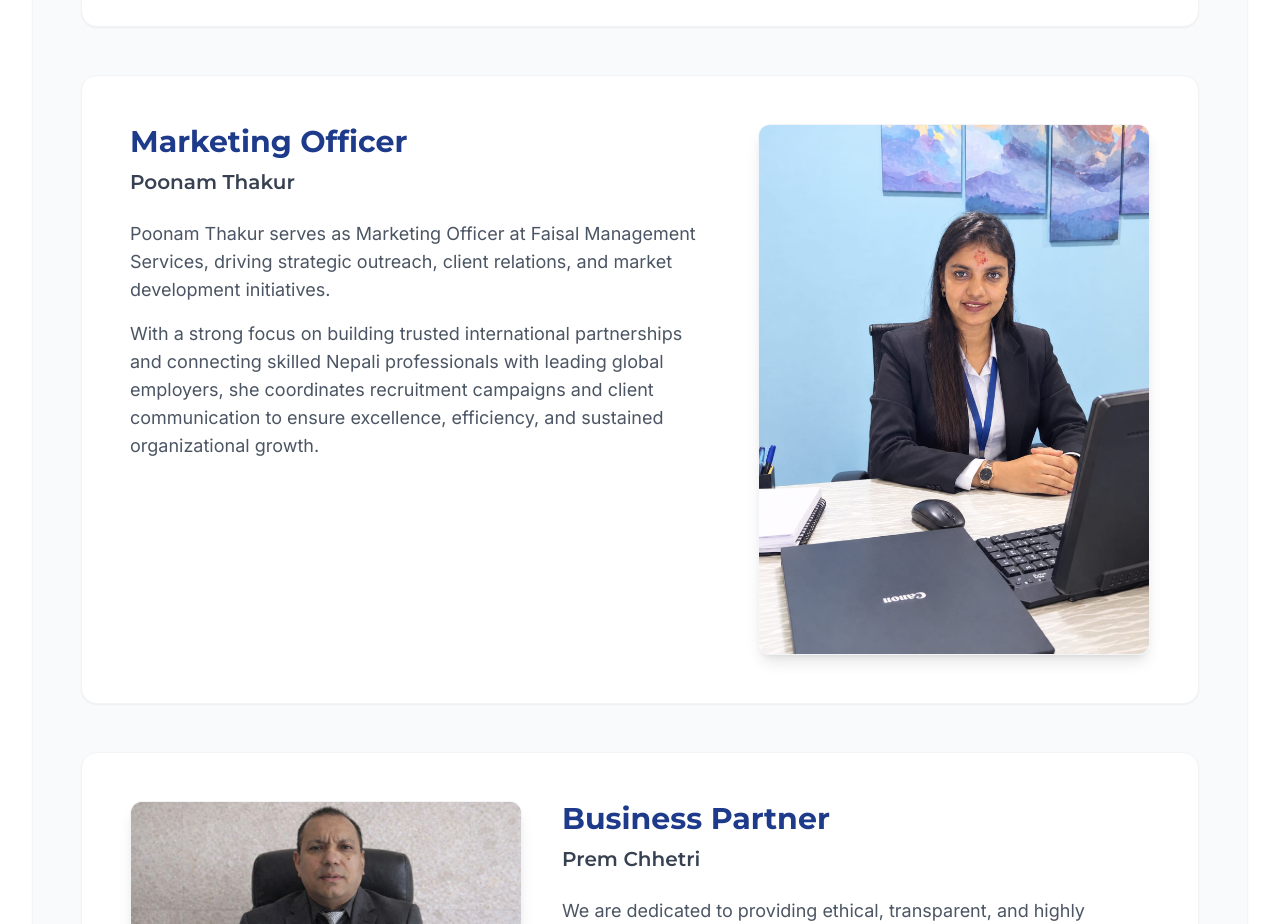
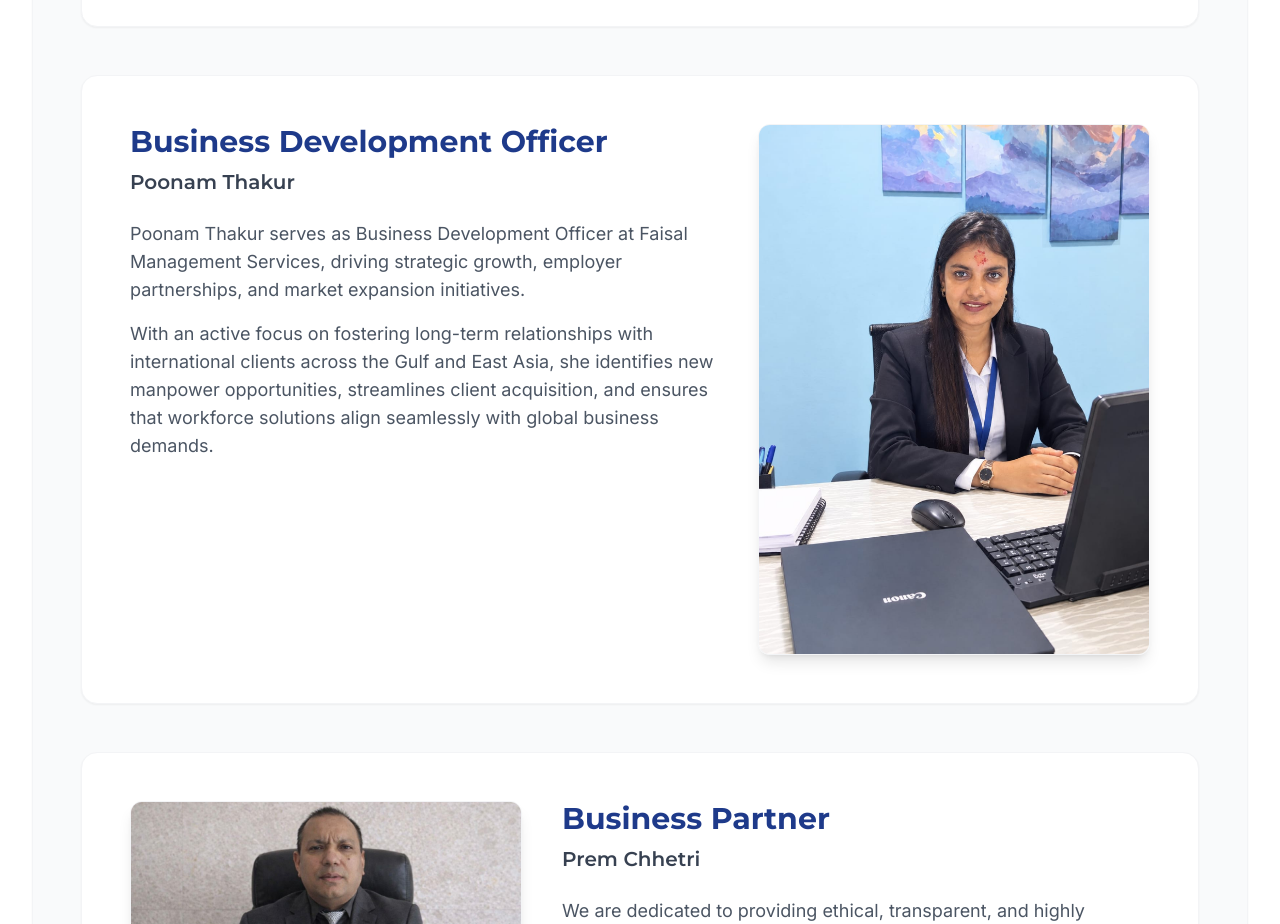
Before and after one commit to saroj60/faisalmanagement, a React (Vite) app: page /about in a window 1280 px wide. Shown: the part 2780-3704 px from the top of the page. Built offline with nearby package versions, Linux system fonts and the light colour scheme; no server answers.

Commit message:
Update Poonam Thakur title to Business Development Officer

```diff
--- a/src/pages/About.jsx
+++ b/src/pages/About.jsx
@@ -179,14 +179,14 @@ const About = () => {
                         </div>
                     </div>
 
-                    {/* Marketing Officer - Poonam Thakur */}
+                    {/* Business Development Officer - Poonam Thakur */}
                     <div className="bg-white rounded-2xl p-5 sm:p-8 md:p-12 mb-8 sm:mb-12 shadow-sm border border-gray-100 mt-8">
                         <div className="flex flex-col md:flex-row-reverse gap-6 sm:gap-10 items-start">
                             <div className="w-full md:w-2/5 flex justify-center">
                                 <div className="relative mx-auto w-full max-w-[280px] sm:max-w-xs md:max-w-none h-auto rounded-xl overflow-hidden shadow-lg border border-gray-100">
                                     <img
                                         src={poonamPhoto}
-                                        alt="Marketing Officer"
+                                        alt="Business Development Officer"
                                         className="w-full h-auto object-cover"
                                         onError={(e) => {
                                             e.target.src = 'https://images.unsplash.com/photo-1573496359142-b8d87734a5a2?q=80&w=1976&auto=format&fit=crop';
@@ -195,12 +195,12 @@ const About = () => {
                                 </div>
                             </div>
                             <div className="w-full md:w-3/5 text-center md:text-left">
-                                <h2 className="text-2xl sm:text-3xl font-bold text-primary mb-2">Marketing Officer</h2>
+                                <h2 className="text-2xl sm:text-3xl font-bold text-primary mb-2">Business Development Officer</h2>
                                 <h3 className="text-lg sm:text-xl font-semibold text-gray-700 mb-4 sm:mb-6">Poonam Thakur</h3>
 
                                 <div className="space-y-4 text-gray-600 mb-6 text-base sm:text-lg leading-relaxed">
-                                    <p>Poonam Thakur serves as Marketing Officer at Faisal Management Services, driving strategic outreach, client relations, and market development initiatives.</p>
-                                    <p>With a strong focus on building trusted international partnerships and connecting skilled Nepali professionals with leading global employers, she coordinates recruitment campaigns and client communication to ensure excellence, efficiency, and sustained organizational growth.</p>
+                                    <p>Poonam Thakur serves as Business Development Officer at Faisal Management Services, driving strategic growth, employer partnerships, and market expansion initiatives.</p>
+                                    <p>With an active focus on fostering long-term relationships with international clients across the Gulf and East Asia, she identifies new manpower opportunities, streamlines client acquisition, and ensures that workforce solutions align seamlessly with global business demands.</p>
                                 </div>
                             </div>
                         </div>
```
